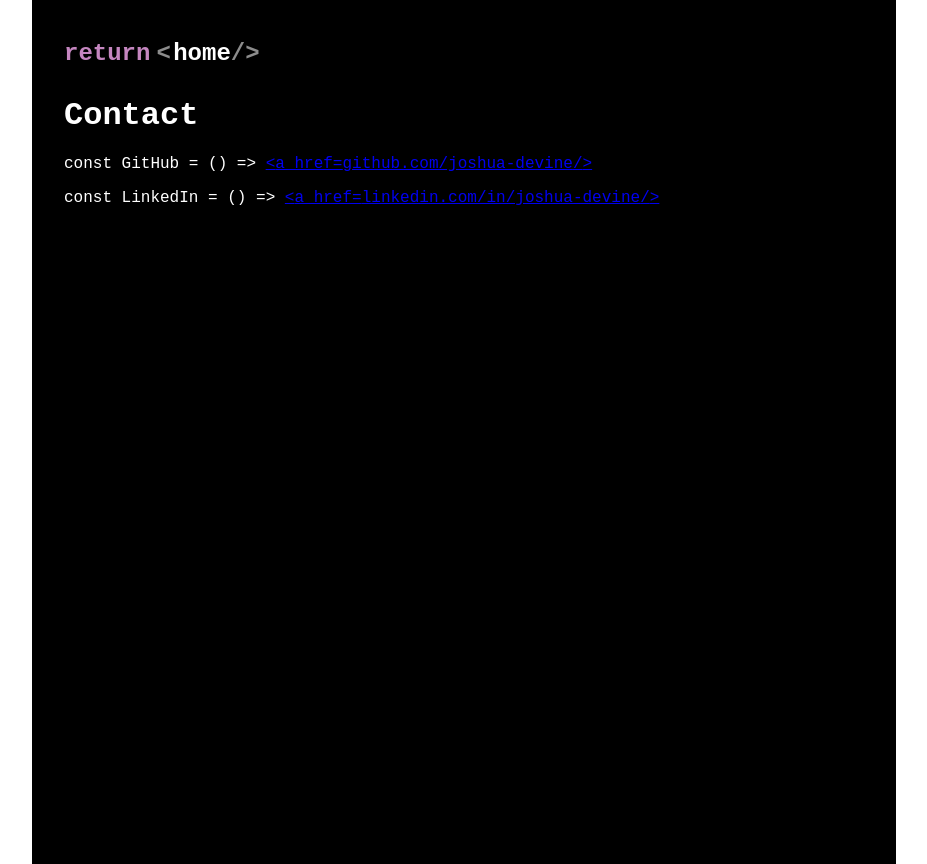
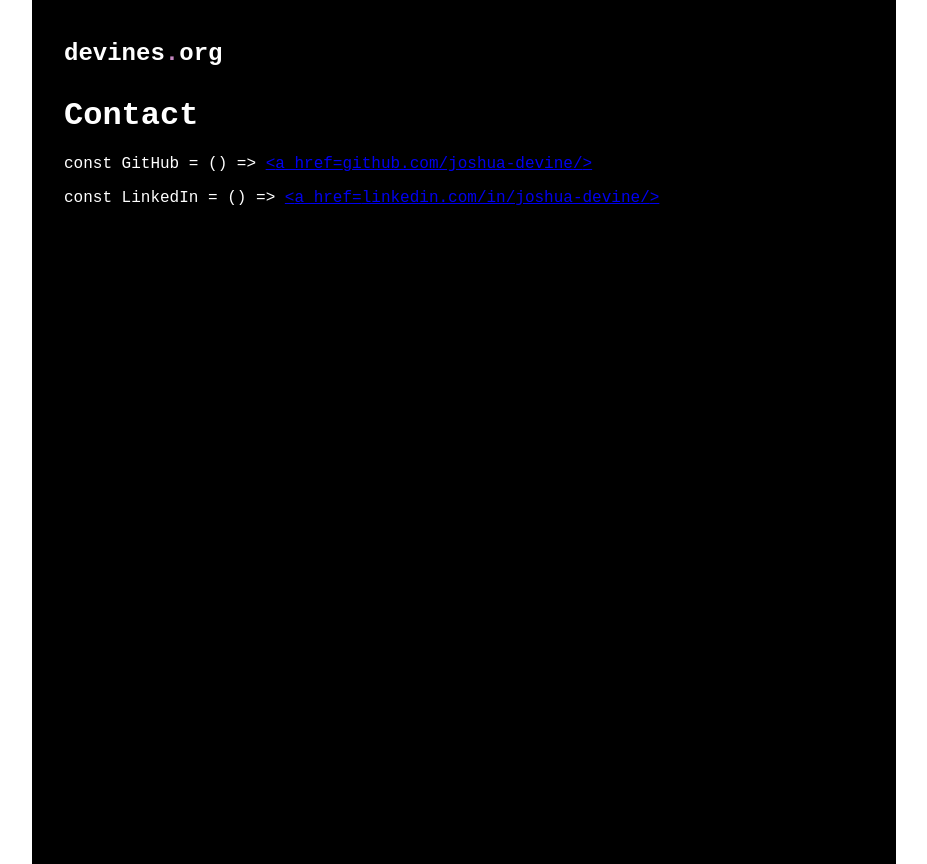
Before and after one commit to jdvne/devines.org, a React (Vite) app: page /contact in a window 1280 px wide. Shown: the whole page, without its empty margins (176-1103 px from the left). Built offline with nearby package versions, Linux system fonts and the light colour scheme; a web font is replaced by a local one.

Commit message:
feat: devines.org breadcrumb

```diff
--- a/src/components/Breadcrumb.jsx
+++ b/src/components/Breadcrumb.jsx
@@ -5,13 +5,8 @@ import styles from './Breadcrumb.module.css';
 export function Breadcrumb({ items }) {
   return (
     <h1 className={styles.breadcrumb}>
-      <span className={styles.returnWrapper}>
-        <span className={styles.keyword}>return </span>
-        <span className={styles.tag}>&lt;</span>
-      </span>
       <span className={styles.homeWrapper}>
-        <Link to="/" className={styles.link}>home</Link>
-        <span className={styles.tag}>/&gt;</span>
+        <Link to="/" className={styles.link}>devines<span className={styles.operator}>.</span>org</Link>
       </span>
       {items?.map((item, index) => (
         <span key={item.path}>
```
